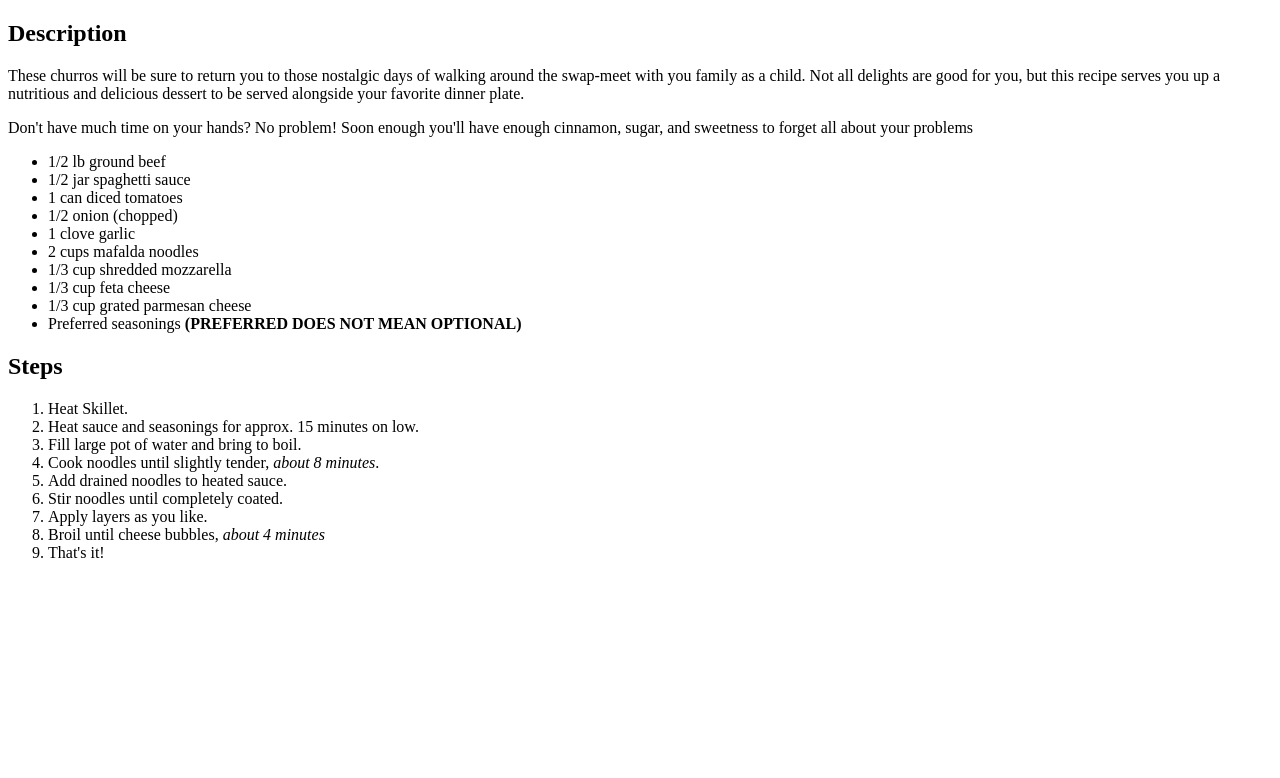
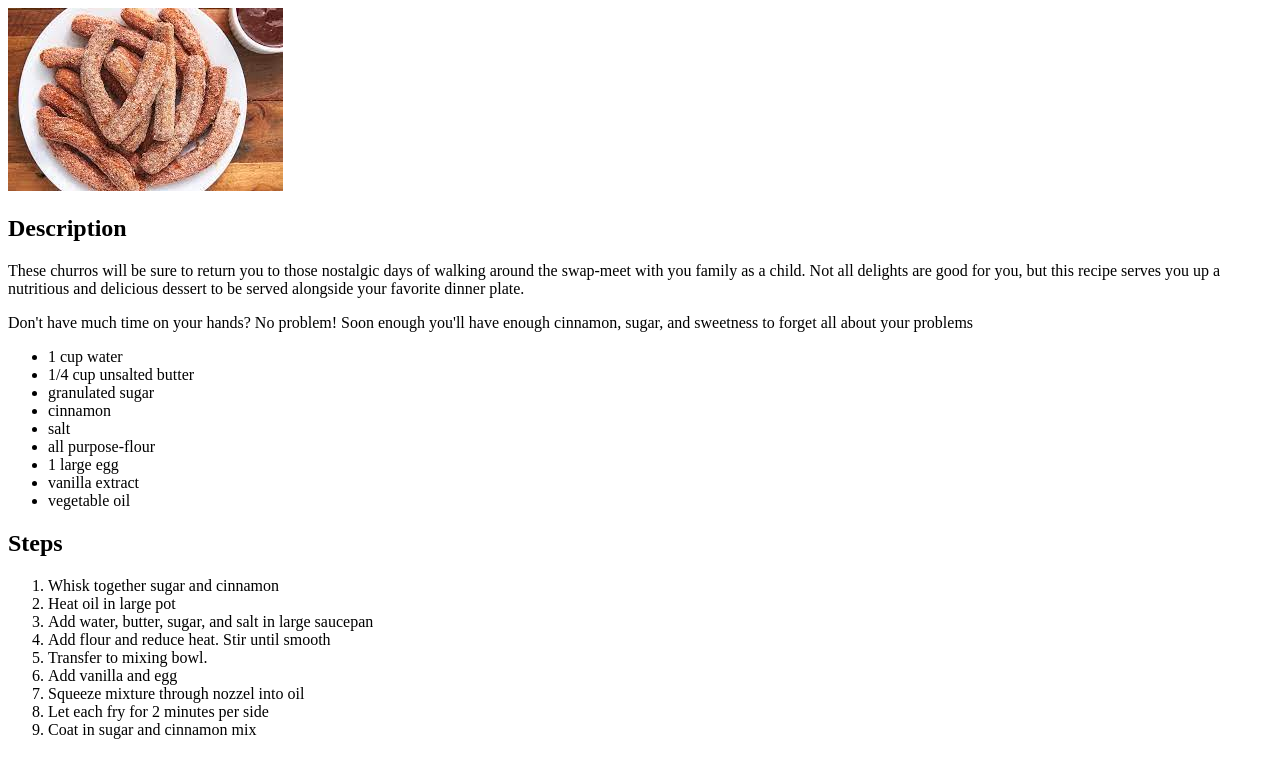
Before and after one commit to jnuci/odin-recipes, a plain HTML site: page recipes/churros.html in a window 1280 px wide. Drawn offline with Linux system fonts and the light colour scheme.

Commit message:
Complete description and recipe for churros

```diff
--- a/recipes/churros.html
+++ b/recipes/churros.html
@@ -5,6 +5,7 @@
         <title>Authentic Churro Recipe</title>
     </head>
     <body>
+        <img src = '/odin-recipes/images/churros.jpeg' alt = 'delicious churros stacked on white plate'>
         <h2>Description</h2>
         <p>These churros will be sure to return you to
             those nostalgic days of walking around the swap-meet with you family
@@ -17,28 +18,27 @@
             problems
         </p>
         <ul>
-            <li>1/2 lb ground beef</li>
-            <li>1/2 jar spaghetti sauce</li>
-            <li>1 can diced tomatoes</li>
-            <li>1/2 onion (chopped)</li>
-            <li>1 clove garlic</li>
-            <li>2 cups mafalda noodles</li>
-            <li>1/3 cup shredded mozzarella</li>
-            <li>1/3 cup feta cheese</li>
-            <li>1/3 cup grated parmesan cheese</li>
-            <li>Preferred seasonings <strong>(PREFERRED DOES NOT MEAN OPTIONAL)</strong></li>
+            <li>1 cup water</li>
+            <li>1/4 cup unsalted butter</li>
+            <li>granulated sugar</li>
+            <li>cinnamon</li>
+            <li>salt</li>
+            <li>all purpose-flour</li>
+            <li>1 large egg</li>
+            <li>vanilla extract</li>
+            <li>vegetable oil</li>
         </ul>
         <h2>Steps</h2>
         <ol>
-            <li>Heat Skillet.</li>
-            <li>Heat sauce and seasonings for approx. 15 minutes on low.</li>
-            <li>Fill large pot of water and bring to boil.</li>
-            <li>Cook noodles until slightly tender, <em> about 8 minutes</em>.</li>
-            <li>Add drained noodles to heated sauce.</li>
-            <li>Stir noodles until completely coated.</li>
-            <li>Apply layers as you like.</li>
-            <li>Broil until cheese bubbles, <em>about 4 minutes</em></li>
-            <li>That's it!</li>
+            <li>Whisk together sugar and cinnamon</li>
+            <li>Heat oil in large pot</li>
+            <li>Add water, butter, sugar, and salt in large saucepan</li>
+            <li>Add flour and reduce heat. Stir until smooth</li>
+            <li>Transfer to mixing bowl.</li>
+            <li>Add vanilla and egg</li>
+            <li>Squeeze mixture through nozzel into oil</li>
+            <li>Let each fry for 2 minutes per side</li>
+            <li>Coat in sugar and cinnamon mix</li>
         </ol>
     </body>
 </html>
```
